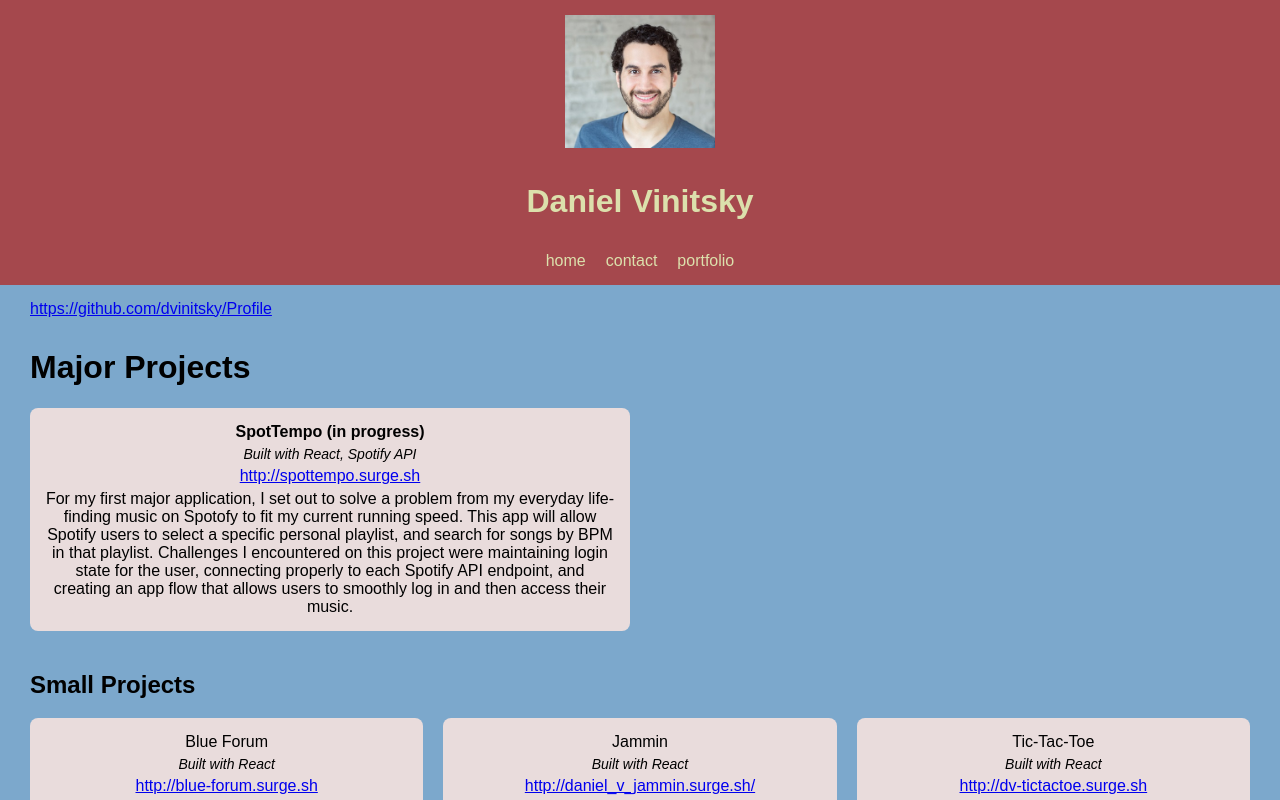
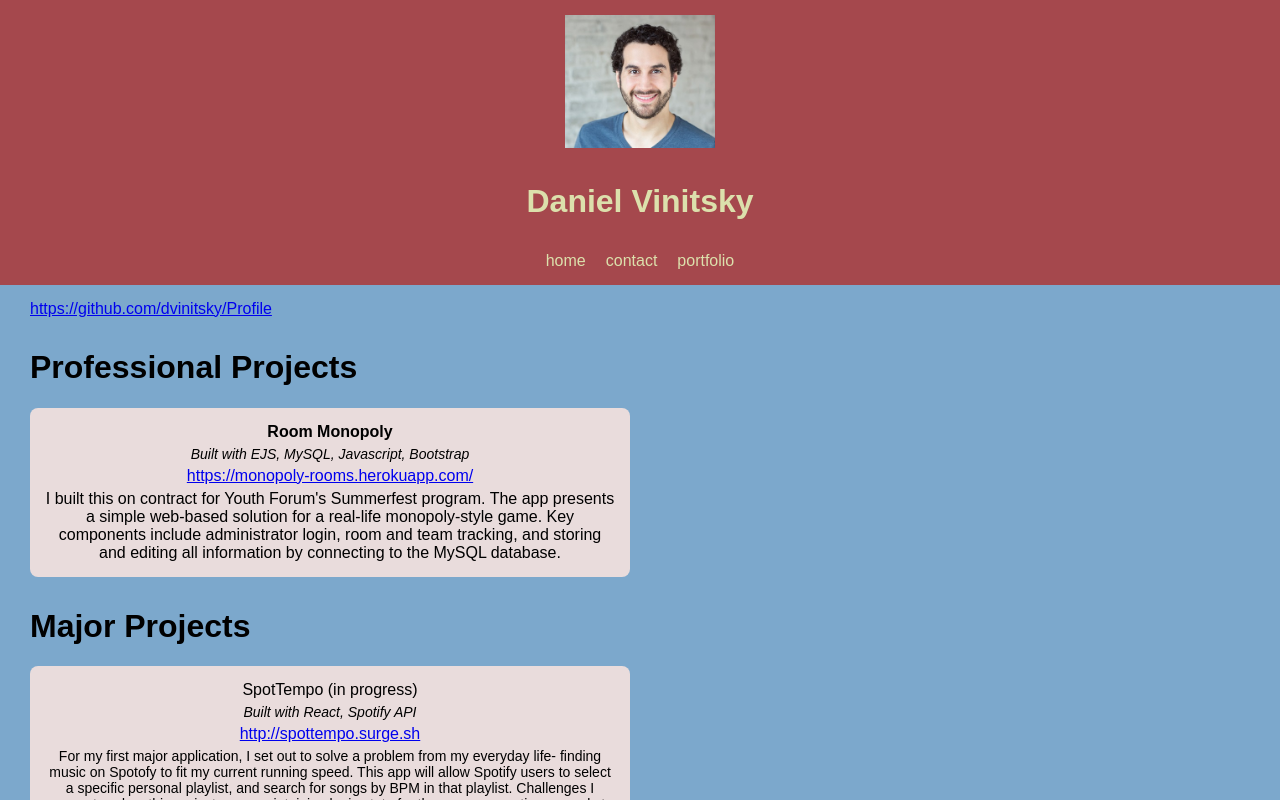
Before and after one commit to dvinihan/Profile, a React (Create React App) app: page / in a window 1280 px wide. Both pictures are taken after a click on the element "portfolio". Built offline with nearby package versions, Linux system fonts and the light colour scheme; the HTML template or start-up script is replaced by a standard one.

Commit message:
Add professional projects section

```diff
--- a/src/App.js
+++ b/src/App.js
@@ -10,6 +10,14 @@ class App extends Component {
 
     this.state = {
       projects: [
+        {
+          projectName: "Room Monopoly",
+          projectURL: "https://monopoly-rooms.herokuapp.com/",
+          techUsed: "EJS, MySQL, Javascript, Bootstrap",
+          scope: "professional",
+          description:
+            "I built this on contract for Youth Forum's Summerfest program. The app presents a simple web-based solution for a real-life monopoly-style game. Key components include administrator login, room and team tracking, and storing and editing all information by connecting to the MySQL database."
+        },
         {
           projectName: "SpotTempo (in progress)",
           projectURL: "http://spottempo.surge.sh",
--- a/src/Components/Project.css
+++ b/src/Components/Project.css
@@ -42,11 +42,21 @@ h2.projectHeader {
   margin-bottom: 15px;
 }
 
-.majorProjectsContainer .projectName {
+.professionalProjectsContainer {
+  display: grid;
+  grid-template-columns: repeat(2, minmax(300px, 1fr));
+  text-align: center;
+  column-gap: var(--spaceMargin);
+  row-gap: var(--spaceMargin);
+  margin-right: 30px;
+  margin-bottom: 15px;
+}
+
+.professionalProjectsContainer .projectName {
   font-weight: bold;
 }
 
-.majorProjectsContainer .description {
+.professionalProjectsContainer .description {
   font-size: 16px;
 }
 
--- a/src/Components/ProjectsContainer.js
+++ b/src/Components/ProjectsContainer.js
@@ -12,8 +12,17 @@ export class ProjectsContainer extends Component {
               https://github.com/dvinitsky/Profile
             </a>
           </p>
+
+          <h1 className="projectHeader">Professional Projects</h1>
+          <div className="professionalProjectsContainer">
+            {this.props.projects
+              .filter(project => project.scope === "professional")
+              .map(element => {
+                return <Project project={element} />;
+              })}
+          </div>
+
           <h1 className="projectHeader">Major Projects</h1>
-
           <div className="majorProjectsContainer">
             {this.props.projects
               .filter(project => project.scope === "major")
```
